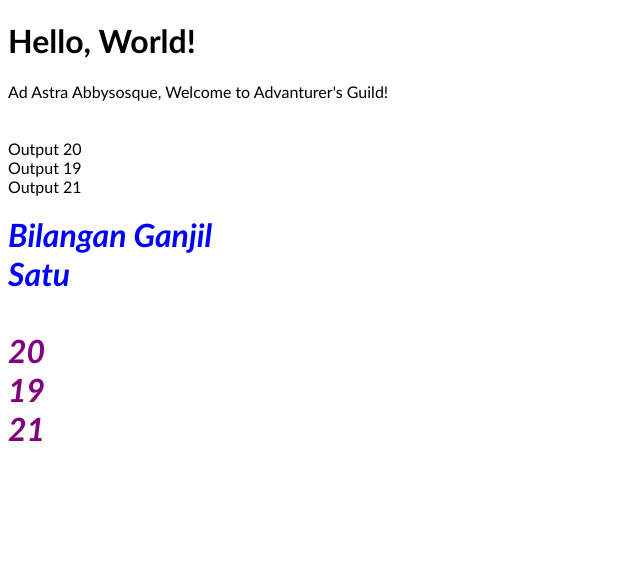
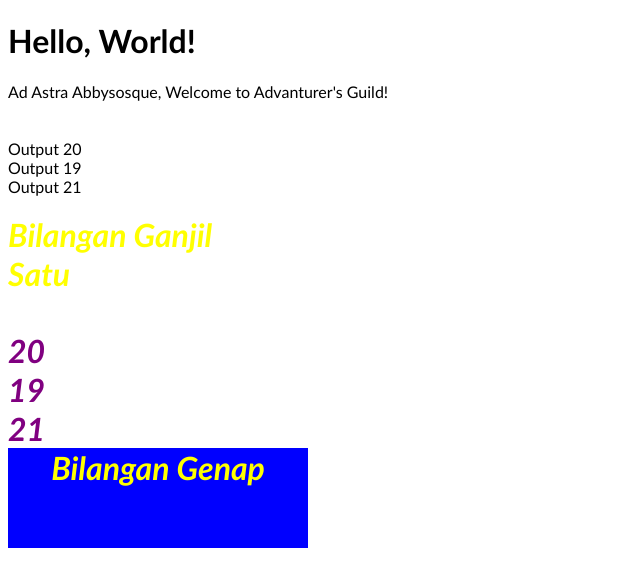
Before and after one commit to rafivalli261/repo-php-test, a PHP site: page /latihan1.php in a window 1280 px wide. Shown: the top 587 px of the page, without its empty margins (0-640 px from the left). Run offline with PHP 8.4, Linux system fonts and the light colour scheme.

Commit message:
Belajar Form PHP dan modifikasi latihan1

```diff
--- a/latihan1.php
+++ b/latihan1.php
@@ -20,7 +20,7 @@
         font-size: 2rem;
         font-weight: bold;
         font-style: oblique;
-        color: #00f;
+        color: #ff0;
     }
 
     #genap {
@@ -39,8 +39,8 @@
     }
 
     .kotak1 {
-        background-color: #ff0;
-        width: 200px;
+        background-color: #00f;
+        width: 300px;
         height: 100px;
         text-align: center;
     }
@@ -109,6 +109,16 @@
             echo "<div class='usia'>$key</div>";
         }
 
+        function genap_ganjil($_b){
+            if ($_b % 2 == 0) {
+                echo "<div class='kotak1'>Bilangan Genap</div>";
+            }
+            else {
+                echo "<div class='kotak1>Bilangan Ganjil</div>";
+            }
+        }
+
+        genap_ganjil(12);
     ?>
 
 </body>
--- /dev/null
+++ b/proses.php
@@ -0,0 +1,3 @@
+<?php
+    echo "User : " . $_GET["nama"] . ", Password : " . $_GET["pass"];
+?>
```
Also changed, not shown: form1.php (added, +23 -0 lines).
